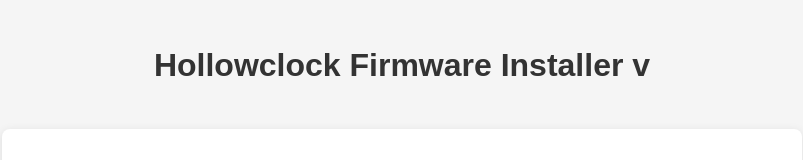
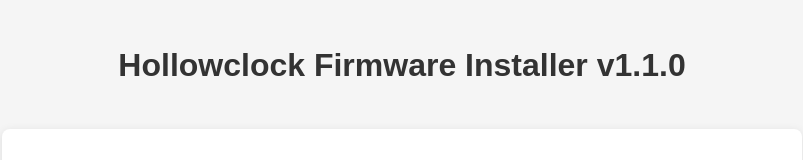
Before and after one commit to sogidaned/Hollowclock, a plain HTML site: page web/install.html in a window 1280 px wide. Shown: the top 160 px of the page, without its empty margins (238-1041 px from the left). Drawn offline with Linux system fonts and the light colour scheme.

Commit message:
Aktualisiere Titel und Überschrift der Installationsseite auf Firmware-Version 1.1.0.

```diff
--- a/web/install.html
+++ b/web/install.html
@@ -3,7 +3,7 @@
 <head>
   <meta charset="utf-8">
   <meta name="viewport" content="width=device-width, initial-scale=1.0">
-  <title>Hollowclock Installer v</title>
+  <title>Hollowclock Installer v1.1.0</title>
   <style>
     body {
       font-family: Arial, sans-serif;
@@ -69,7 +69,7 @@
   <script type="module" src="https://unpkg.com/esp-web-tools@9.0.4/dist/web/install-button.js?module"></script>
 </head>
 <body>
-  <h1>Hollowclock Firmware Installer v</h1>
+  <h1>Hollowclock Firmware Installer v1.1.0</h1>
 
   <div class="container">
     <p>With this tool you can load the firmware directly onto your Wemos D1 Mini without installing PlatformIO or the Arduino IDE.</p>
```
